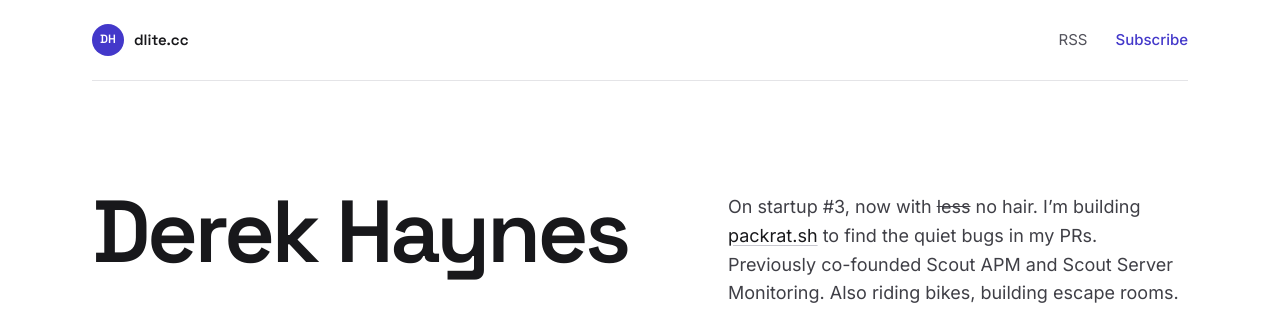
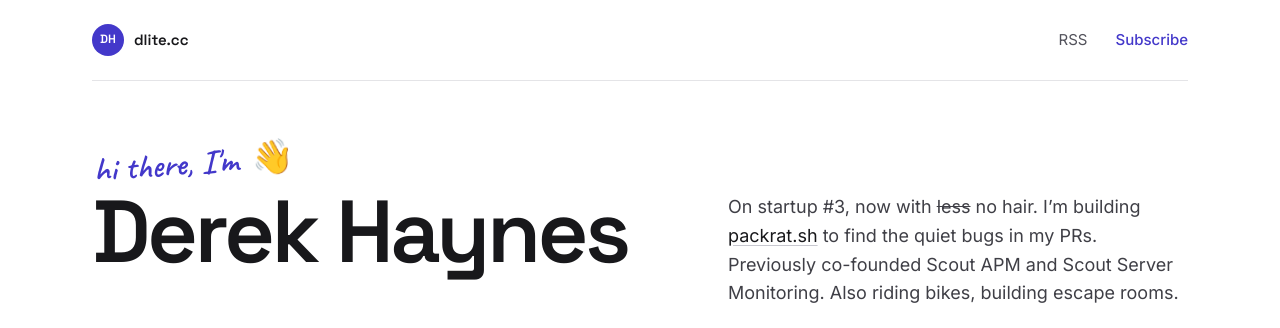
Before and after one commit to itsderek23/dlite_site, a Jekyll site: the page built from index.markdown, in a window 1280 px wide. Shown: the top 328 px of the page. Built offline with Jekyll 4.4.1, drawn with Linux system fonts in a browser that asks for light colours.

Commit message:
Add handwritten waving greeting to homepage hero
Co-Authored-By: Claude Opus 5.5 <noreply@anthropic.com>

```diff
--- a/_includes/head.html
+++ b/_includes/head.html
@@ -7,7 +7,7 @@
   {%- seo -%}
   <link rel="preconnect" href="https://fonts.googleapis.com">
   <link rel="preconnect" href="https://fonts.gstatic.com" crossorigin>
-  <link href="https://fonts.googleapis.com/css2?family=Inter:ital,wght@0,400;0,500;0,600;1,400&family=Space+Grotesk:wght@500;600&display=swap" rel="stylesheet">
+  <link href="https://fonts.googleapis.com/css2?family=Inter:ital,wght@0,400;0,500;0,600;1,400&family=Space+Grotesk:wght@500;600&family=Caveat:wght@600&display=swap" rel="stylesheet">
   <link rel="stylesheet" href="{{ "/css/site.css" | relative_url }}">
   {%- feed_meta -%}
   {%- if jekyll.environment == 'production' and site.google_analytics -%}
--- a/_layouts/home.html
+++ b/_layouts/home.html
@@ -16,7 +16,10 @@ layout: default
   </header>
 
   <section class="hero">
-    <h1 class="hero-name">{{ site.author_name }}</h1>
+    <div class="hero-intro">
+      <p class="hero-hello">hi there, I'm <span class="wave" role="img" aria-label="waving hand">👋</span></p>
+      <h1 class="hero-name">{{ site.author_name }}</h1>
+    </div>
     <div class="hero-bio">
       {{ content }}
       {%- include social-links.html -%}
--- a/css/site.css
+++ b/css/site.css
@@ -144,8 +144,33 @@ img, video { max-width: 100%; height: auto; }
   gap: 40px 80px;
   padding: 112px 0 88px;
 }
+.hero-intro { position: relative; flex: 1 1 420px; }
+/* Handwritten greeting floats above the name so the name/bio top alignment is unchanged. */
+.hero-hello {
+  position: absolute;
+  bottom: 100%;
+  left: 0.1em;
+  margin: 0 0 6px;
+  font-family: "Caveat", "Comic Sans MS", cursive;
+  font-weight: 600;
+  font-size: clamp(26px, 4vw, 34px);
+  line-height: 1;
+  color: var(--accent);
+  transform: rotate(-4deg);
+  transform-origin: left bottom;
+  white-space: nowrap;
+}
+.wave { display: inline-block; margin-left: 0.15em; transform-origin: 70% 70%; animation: wave 2.4s ease-in-out 0.4s 2; }
+@keyframes wave {
+  0%, 60%, 100% { transform: rotate(0); }
+  10%, 30% { transform: rotate(14deg); }
+  20% { transform: rotate(-8deg); }
+  40% { transform: rotate(-4deg); }
+  50% { transform: rotate(10deg); }
+}
+@media (prefers-reduced-motion: reduce) { .wave { animation: none; } }
+.hero-intro:hover .wave { animation: wave 1.2s ease-in-out; }
 .hero-name {
-  flex: 1 1 420px;
   margin: -0.035em 0 0; /* optical: lifts cap tops level with the bio's first line */
   font-family: var(--font-display);
   font-size: clamp(52px, 9vw, 88px);
```
